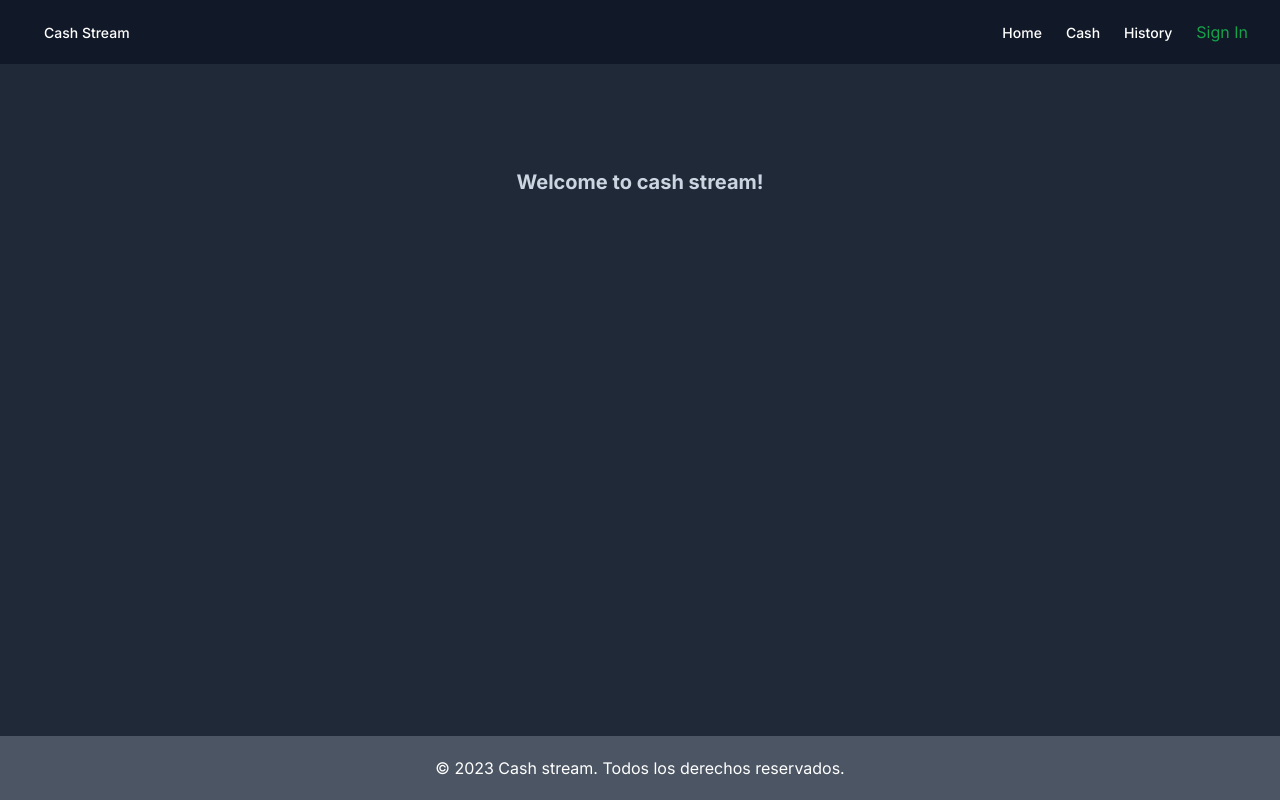
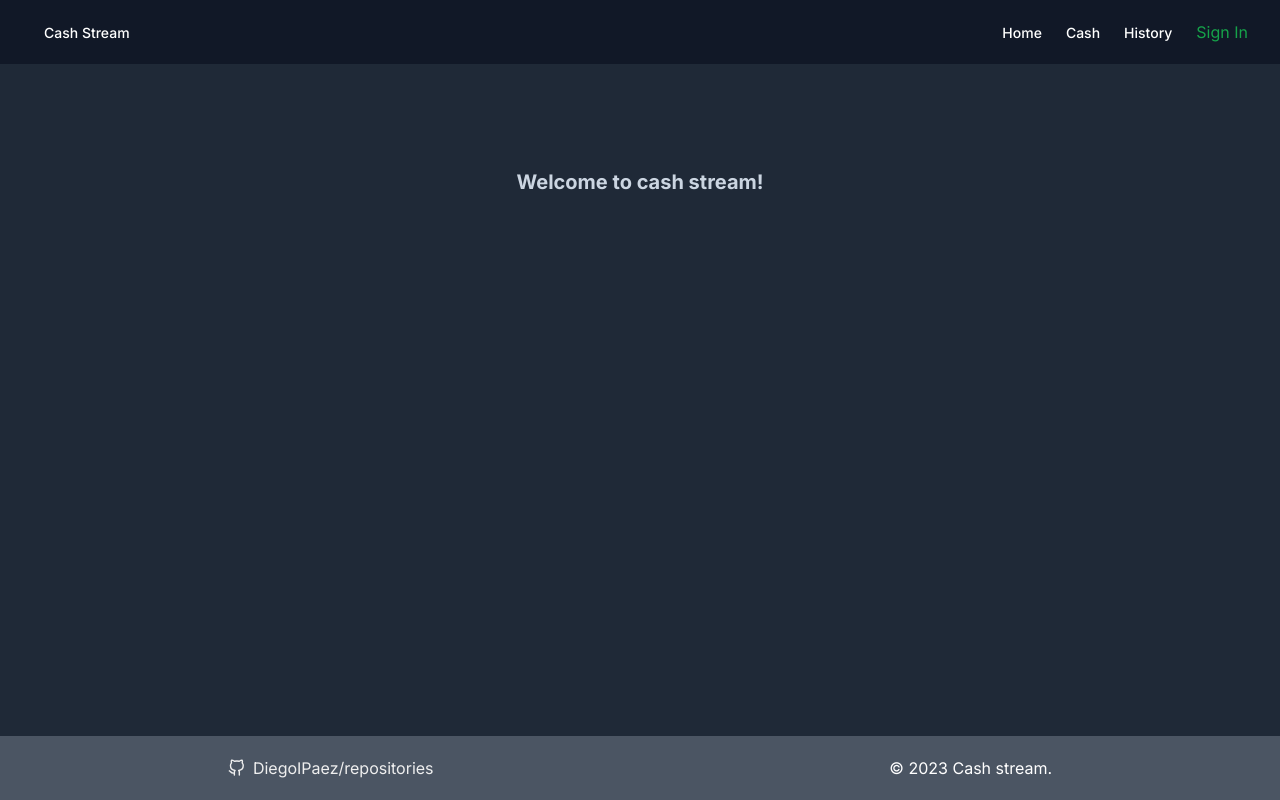
Before and after one commit to DiegoIpaez/cash-stream-app, a Next.js app: page / in a window 1280 px wide. Built offline with nearby package versions, Linux system fonts and the light colour scheme; no server answers.

Commit message:
aded github link in to the footer

```diff
--- a/src/components/Footer/Footer.tsx
+++ b/src/components/Footer/Footer.tsx
@@ -1,11 +1,23 @@
 import React from "react";
+import { GithubOutline } from "../UI/Icons";
 
 export default function Footer() {
   return (
     <footer className="bg-gray-600 py-5 text-center w-full mt-8">
-      <p className="text-white">
-        © 2023 Cash stream. Todos los derechos reservados.
-      </p>
+      <div className="flex flex-col md:flex-row justify-around items-center">
+        <a
+          className="flex"
+          target="_blank"
+          href="https://github.com/DiegoIpaez?tab=repositories"
+          rel="noopener noreferrer"
+        >
+          <GithubOutline width={17} />
+          <p className="ms-2">DiegoIPaez/repositories</p>
+        </a>
+        <p className="text-white mb-2 md:mb-0">
+          © 2023 Cash stream.
+        </p>
+      </div>
     </footer>
   );
 }
--- /dev/null
+++ b/src/components/UI/Icons/GithubOutline.tsx
@@ -0,0 +1,30 @@
+import { SVGC } from "@/interfaces";
+
+const GithubOutline = ({
+  className = "",
+  width = 24,
+  height = 24,
+  fill = "none",
+  stroke = "currentColor",
+  strokeLinecap = "round",
+  strokeLinejoin = "round",
+  strokeWidth = 2,
+  viewBox = "0 0 24 24",
+}: SVGC) => (
+  <svg
+    xmlns="http://www.w3.org/2000/svg"
+    width={width}
+    height={height}
+    fill={fill}
+    stroke={stroke}
+    strokeLinecap={strokeLinecap}
+    strokeLinejoin={strokeLinejoin}
+    strokeWidth={strokeWidth}
+    className={`feather feather-github ${className}`}
+    viewBox={viewBox}
+  >
+    <path d="M9 19c-5 1.5-5-2.5-7-3m14 6v-3.87a3.37 3.37 0 0 0-.94-2.61c3.14-.35 6.44-1.54 6.44-7A5.44 5.44 0 0 0 20 4.77 5.07 5.07 0 0 0 19.91 1S18.73.65 16 2.48a13.38 13.38 0 0 0-7 0C6.27.65 5.09 1 5.09 1A5.07 5.07 0 0 0 5 4.77a5.44 5.44 0 0 0-1.5 3.78c0 5.42 3.3 6.61 6.44 7A3.37 3.37 0 0 0 9 18.13V22" />
+  </svg>
+);
+
+export default GithubOutline;
--- a/src/components/UI/Icons/index.ts
+++ b/src/components/UI/Icons/index.ts
@@ -1,2 +1,3 @@
-export { default as DeleteOutline } from './DeleteOutline';
-export { default as LoadingOutline } from './LoadingOutline';
+export { default as DeleteOutline } from "./DeleteOutline";
+export { default as LoadingOutline } from "./LoadingOutline";
+export { default as GithubOutline } from "./GithubOutline";
```
